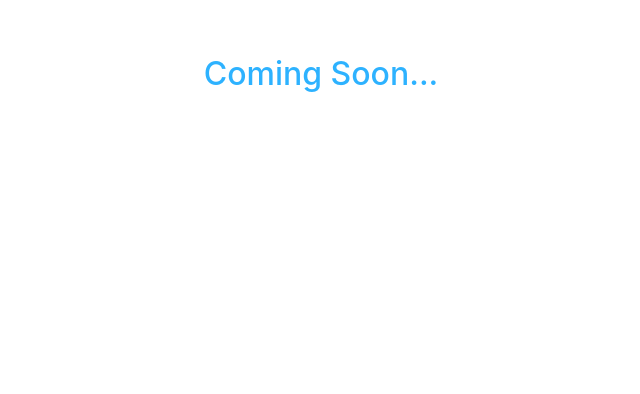
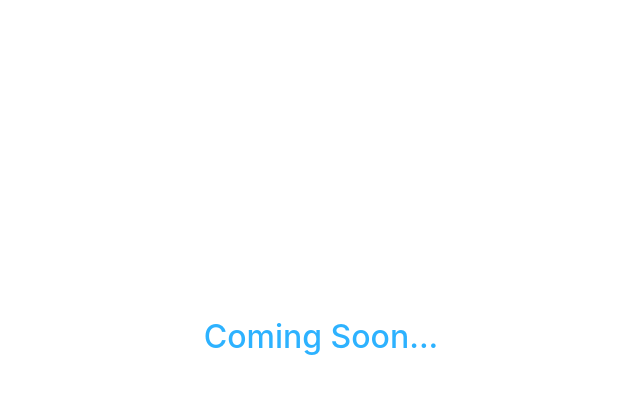
Before and after one commit to DurbanD/Warden-Technology-Website, a Vue app: page / in a window 1280 px wide. Shown: the part 132-526 px from the top of the page, without its empty margins (319-959 px from the left). Built offline with nearby package versions, Linux system fonts and the light colour scheme.

Commit message:
Centered App

```diff
--- a/src/assets/base.css
+++ b/src/assets/base.css
@@ -83,4 +83,8 @@ body {
   text-rendering: optimizeLegibility;
   -webkit-font-smoothing: antialiased;
   -moz-osx-font-smoothing: grayscale;
+  display: flex;
+  flex-direction: column;
+  justify-content: center;
+  align-content: center;
 }
```
